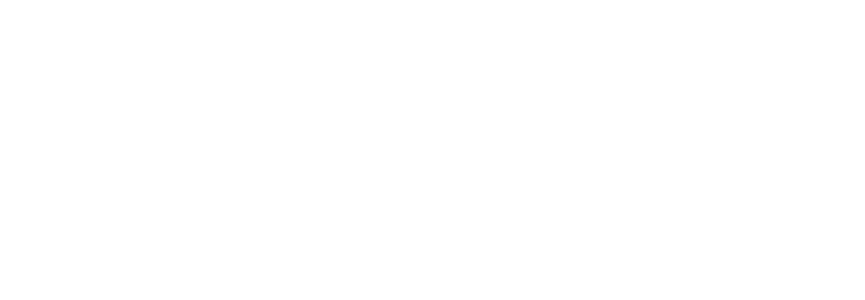
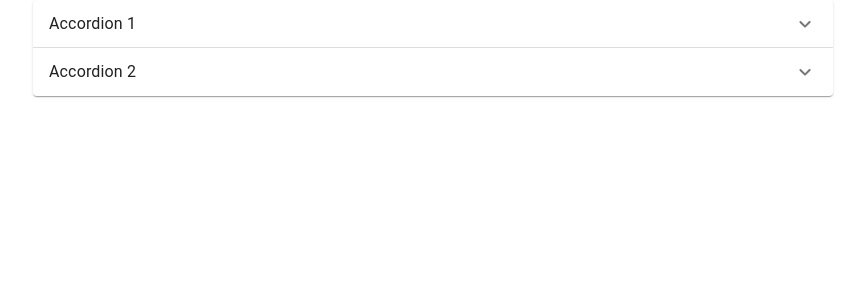
Before and after one commit to nyit-hackathon-2023/hackathon-web, a React (Create React App) app: page /detail in a window 1280 px wide. Before the commit this address had no page. Shown: the top 300 px of the page, without its empty margins (207-1072 px from the left). Built offline with nearby package versions, Linux system fonts and the light colour scheme.

Commit message:
Add DetailPage

```diff
--- a/package.json
+++ b/package.json
@@ -5,6 +5,7 @@
   "dependencies": {
     "@emotion/react": "^11.10.6",
     "@emotion/styled": "^11.10.6",
+    "@mui/icons-material": "^5.11.16",
     "@mui/material": "^5.11.16",
     "@testing-library/jest-dom": "^5.16.5",
     "@testing-library/react": "^13.4.0",
--- a/src/App.tsx
+++ b/src/App.tsx
@@ -3,14 +3,16 @@ import './App.css';
 import TestChatPage from "./TestChat";
 import ReactDOM from 'react-dom/client';
 import {BrowserRouter,Routes,Route} from "react-router-dom";
+import DetailPage from "./DetailPage";
 
 
 function App() {
   return (
     <BrowserRouter>
-    <Routes>
-      <Route path='/chat' element={<TestChatPage/>} ></Route>
-    </Routes>
+      <Routes>
+        <Route path='/chat' element={<TestChatPage/>} ></Route>
+        <Route path='/detail' element={<DetailPage/>} ></Route>
+      </Routes>
     </BrowserRouter>
   );
 }
--- /dev/null
+++ b/src/DetailPage.tsx
@@ -0,0 +1,47 @@
+import {Box} from "@mui/material";
+import Accordion from "@mui/material/Accordion";
+import AccordionSummary from "@mui/material/AccordionSummary";
+import Typography from "@mui/material/Typography";
+import AccordionDetails from "@mui/material/AccordionDetails";
+import * as React from "react";
+import {ExpandMoreRounded} from "@mui/icons-material";
+
+export default function DetailPage() {
+  return (
+    <Box
+      width={'800px'}
+      margin={'0 auto'}
+    >
+      <Accordion>
+        <AccordionSummary
+          expandIcon={<ExpandMoreRounded />}
+          aria-controls="panel1a-content"
+          id="panel1a-header"
+        >
+          <Typography>Accordion 1</Typography>
+        </AccordionSummary>
+        <AccordionDetails>
+          <Typography>
+            Lorem ipsum dolor sit amet, consectetur adipiscing elit. Suspendisse
+            malesuada lacus ex, sit amet blandit leo lobortis eget.
+          </Typography>
+        </AccordionDetails>
+      </Accordion>
+      <Accordion>
+        <AccordionSummary
+          expandIcon={<ExpandMoreRounded />}
+          aria-controls="panel2a-content"
+          id="panel2a-header"
+        >
+          <Typography>Accordion 2</Typography>
+        </AccordionSummary>
+        <AccordionDetails>
+          <Typography>
+            Lorem ipsum dolor sit amet, consectetur adipiscing elit. Suspendisse
+            malesuada lacus ex, sit amet blandit leo lobortis eget.
+          </Typography>
+        </AccordionDetails>
+      </Accordion>
+    </Box>
+  );
+}
--- a/src/TestChat.tsx
+++ b/src/TestChat.tsx
@@ -14,7 +14,13 @@ interface TestChatPageProps {
 export default function TestChatPage() {
   const [response, setResponse] = useState('')
 
-  function request() {
+  function request(
+    message: string,
+    onRequestStart: () => void,
+    onRequestSuccess: (response: string) => void,
+    onRequestError: () => void,
+  ) {
+    onRequestStart()
     const configuration = new Configuration({
       apiKey: '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',
     });
@@ -23,24 +29,24 @@ export default function TestChatPage() {
       model: 'gpt-3.5-turbo',
       messages: [
         {
-          content: ``,
+          content: message,
           role: ChatCompletionRequestMessageRoleEnum.User,
         }
       ]
     })
       .then((response) => {
         const r: CreateChatCompletionResponse = response.data;
-        setResponse(r.choices[0].message!!.content);
+        onRequestSuccess(r.choices[0].message!!.content);
       })
       .catch(() => {
-        setResponse('error');
+        onRequestError();
       })
   }
 
   return (
     <Box>
       <Button
-        onClick={() => request()}
+        onClick={() => request(``, () => {}, (message) => { setResponse(message)}, () => {})}
       >
         {'Request'}
       </Button>
```
Also changed, not shown: 1 other file (tests, documents, lock files or other folders).
